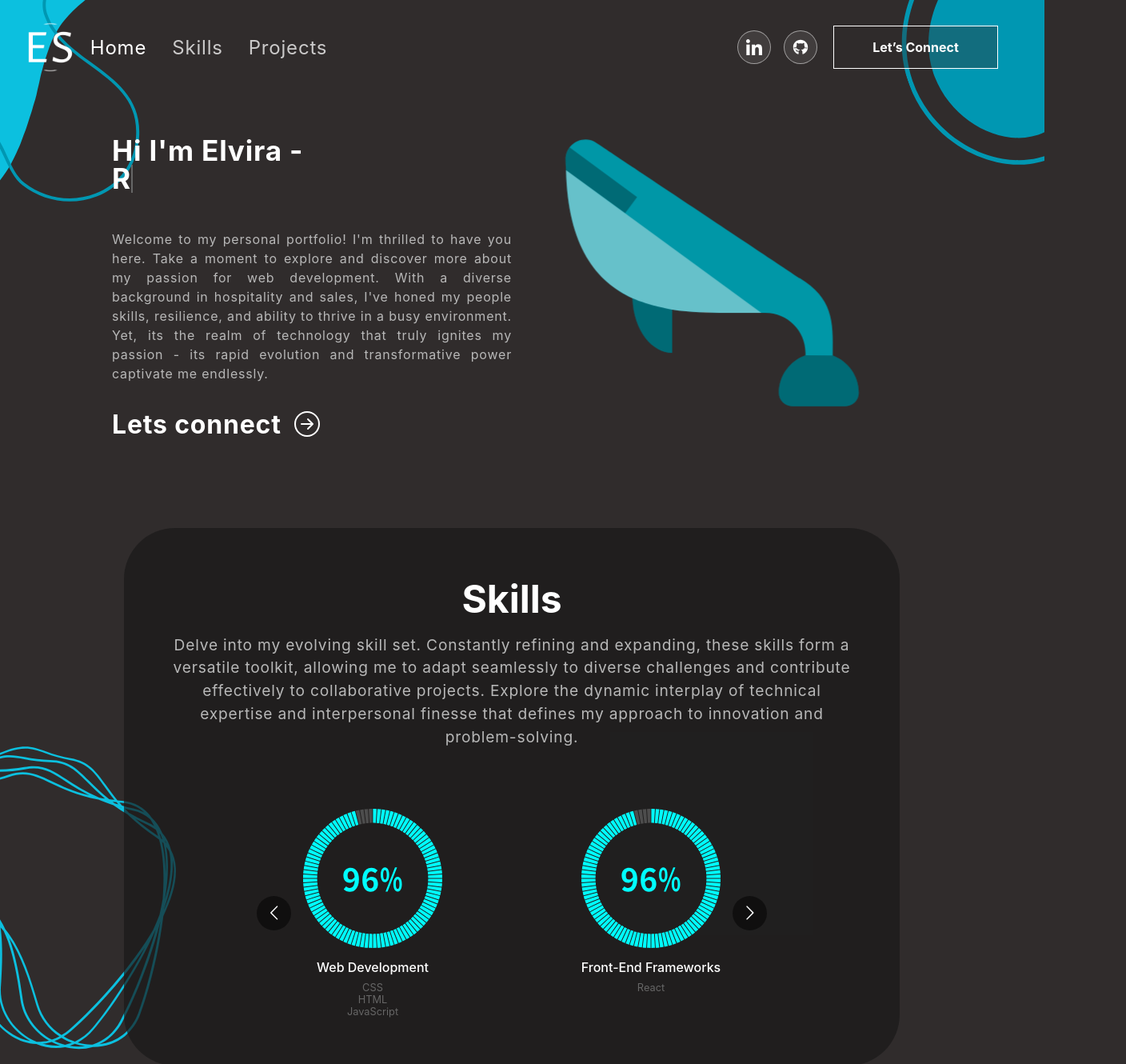
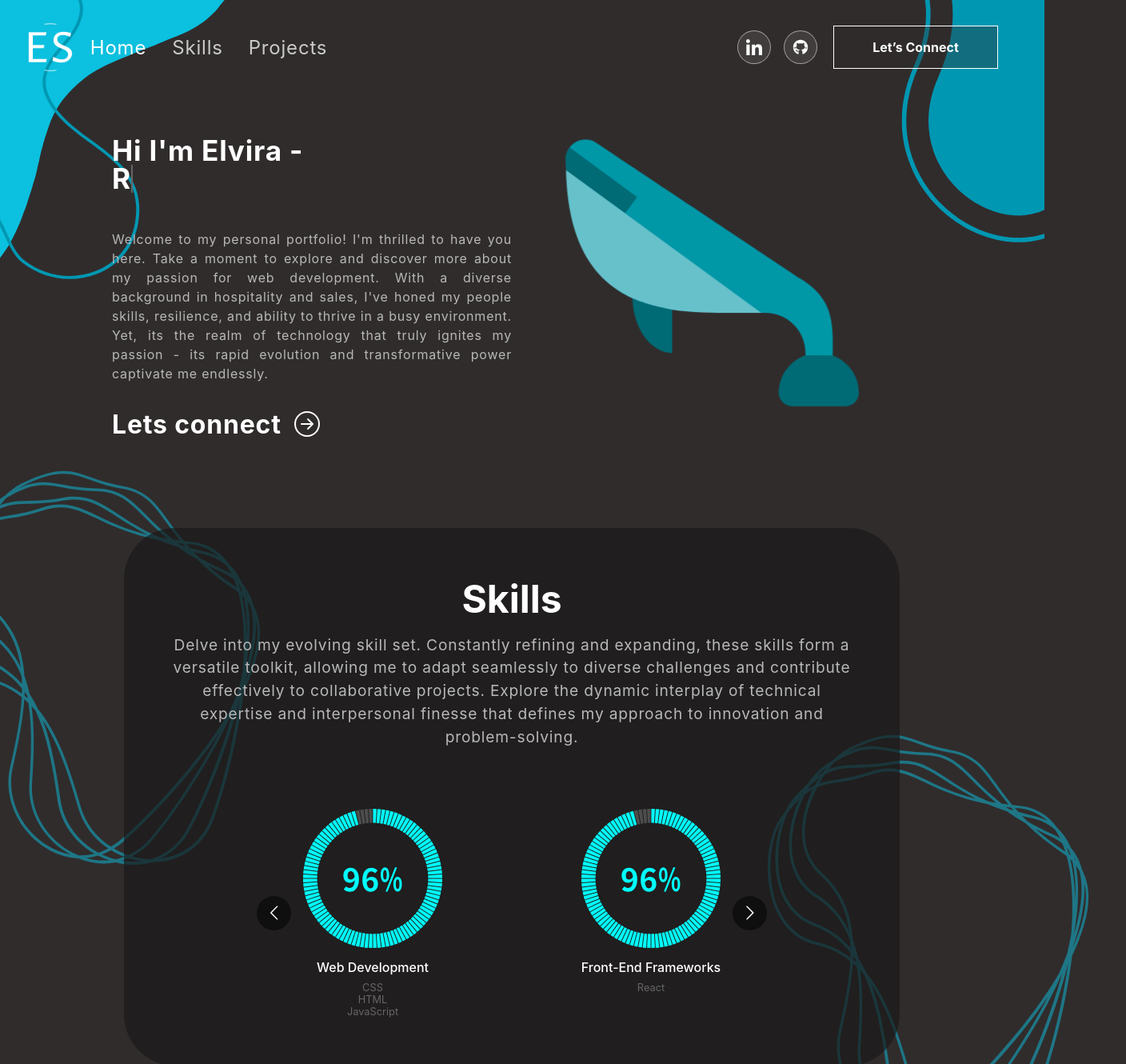
Before and after one commit to ElviraShatilov/personal-website, a React (Vite) app: page / in a window 1280 px wide. Shown: the top 1330 px of the page at 80% size, 1408 px wide, since content can reach past the window. Built offline with nearby package versions, Linux system fonts and the light colour scheme.

Commit message:
Update background images

```diff
--- a/src/App.css
+++ b/src/App.css
@@ -344,17 +344,19 @@ nav.navbar .navbar-toggler[aria-expanded="true"] .navbar-toggler-icon {
   border-right: 0.08em solid #666;
 }
 
-.left {
+.banner .bgImg-left {
   position: absolute;
   width: 30%;
-  top: -4%;
+  max-width: 500px;
+  top: -1%;
   left: -2%;
 }
 
-.right {
+.banner .bgImg-right {
   position: absolute;
   width: 30%;
-  top: -4%;
+  max-width: 500px;
+  top: -1%;
   right: -2%;
 }
 
@@ -401,29 +403,27 @@ nav.navbar .navbar-toggler[aria-expanded="true"] .navbar-toggler-icon {
   font-size: 0.8rem;
 }
 
-.bg-img {
+.skill .bgImg-left {
   position: absolute;
   width: 50%;
-  top: 10%;
-  right: 60%;
+  max-width: 500px;
+  top: -20%;
+  left: -10%;
+  opacity: 0.5;
+}
+.skill .bgImg-right {
+  position: absolute;
+  width: 50%;
+  max-width: 500px;
+  bottom: 0;
+  right: -10%;
+  opacity: 0.5;
 }
 
 @media (min-width: 1078px) {
-  .bg-img {
-    position: absolute;
-    width: 30%;
-    top: 30%;
-    right: 80%;
-  }
 }
 
 @media (min-width: 1385px) {
-  .bg-img {
-    position: absolute;
-    width: 20%;
-    top: 0%;
-    right: 80%;
-  }
 }
 
 /************ Projects Css ************/
--- a/src/components/Banner.jsx
+++ b/src/components/Banner.jsx
@@ -54,8 +54,8 @@ const Banner = () => {
   return (
     <Router>
       <section className="banner" id="home">
-        <img src={bgImg1} alt="Background image" className="bgImg left"></img>
-        <img src={bgImg2} alt="Background image" className="bgImg right"></img>
+        <img src={bgImg1} alt="Background image" className="bgImg-left"></img>
+        <img src={bgImg2} alt="Background image" className="bgImg-right"></img>
         <Row className="align-items-center">
           <Col className="custom-padding" xs={12} md={6}>
             <h1>
--- a/src/components/Skills.jsx
+++ b/src/components/Skills.jsx
@@ -84,7 +84,8 @@ const Skills = () => {
   return (
     <section className="skill" id="skills">
       <Container>
-        <img className="bg-img" src={bgImg} alt="Background image"></img>
+        <img className="bgImg-left" src={bgImg} alt="Background image"></img>
+        <img className="bgImg-right" src={bgImg} alt="Background image"></img>
         <Row>
           <Col>
             <div className="skill-bx">
```
